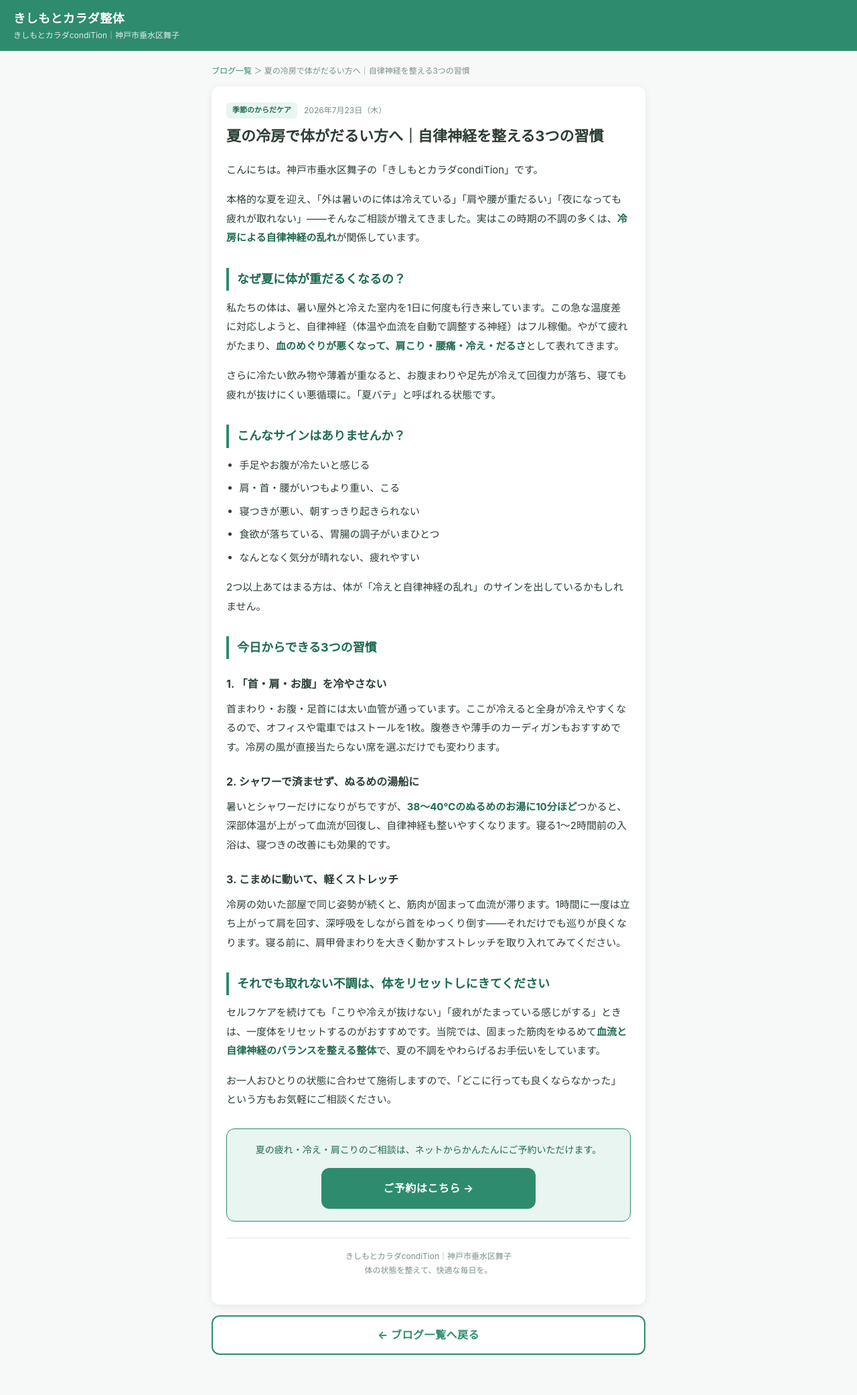
After one commit to kishimotokaradacondition-cell/kishimoto-reservation, a Flask app: page /blog/natsu-reibou-jiritsushinkei in a window 1280 px wide. The commit adds this page. Shown: the whole page at 67% size. Run offline with Flask 3, Linux system fonts and the light colour scheme.

Commit message:
Add blog feature with first seasonal article
- Add data-driven blog module (blog_posts.py) so new posts are one dict
- Add /blog index and /blog/<slug> article routes with 404 handling
- Add blog_index.html and blog_post.html templates matching site design
- Add blog styles to style.css
- Write first article on summer cooling and autonomic balance
- Add .gitignore for __pycache__ and reservation.db

Co-Authored-By: Claude Opus 4.8 <noreply@anthropic.com>
Claude-Session: https://claude.ai/code/session_01VSjAUGK34SCMRHoYLPipSJ

```diff
--- a/app.py
+++ b/app.py
@@ -10,6 +10,7 @@ from email.mime.text import MIMEText
 from email.mime.multipart import MIMEMultipart
 from datetime import datetime, date, timedelta
 from functools import wraps
+from blog_posts import get_all_posts, get_post
 
 try:
     import config as _cfg
@@ -57,6 +58,15 @@ except ImportError:
 HOLIDAY_CUTOFF = "18:00:00"
 
 DOW_JA = ["月","火","水","木","金","土","日"]
+
+
+def fmt_blog_date(date_str):
+    """YYYY-MM-DD を「2026年7月23日（木）」形式に整形"""
+    try:
+        d = date.fromisoformat(date_str)
+        return f"{d.year}年{d.month}月{d.day}日（{DOW_JA[d.weekday()]}）"
+    except Exception:
+        return date_str
 
 # サービス種別ラベル
 SERVICE_LABELS = {"seitai": "きしもとカラダ整体", "hoken": "保険診療"}
@@ -309,6 +319,21 @@ def booking_page():
 @app.route("/hoken")
 def hoken_booking_page():
     return render_template("booking.html", service="hoken")
+
+
+@app.route("/blog")
+def blog_index_page():
+    posts = get_all_posts()
+    return render_template("blog_index.html", posts=posts, fmt_date=fmt_blog_date)
+
+
+@app.route("/blog/<slug>")
+def blog_post_page(slug):
+    post = get_post(slug)
+    if not post:
+        return render_template("blog_index.html", posts=get_all_posts(),
+                               fmt_date=fmt_blog_date, not_found=True), 404
+    return render_template("blog_post.html", post=post, fmt_date=fmt_blog_date)
 
 
 @app.route("/admin")
--- /dev/null
+++ b/blog_posts.py
@@ -0,0 +1,74 @@
+# -*- coding: utf-8 -*-
+"""
+ブログ記事データ
+---------------------------------------------------------------
+新しい記事を追加するときは、このリストの先頭に dict を1つ足すだけです。
+  slug     : URL（半角英数字とハイフン）。重複しないように付けてください。
+  title    : 記事タイトル
+  date     : 公開日（YYYY-MM-DD）
+  category : カテゴリ名（任意の文字列）
+  excerpt  : 一覧に表示する要約（1〜2文）
+  body     : 本文（HTML）。<h2> <p> <ul><li> などがそのまま使えます。
+"""
+
+BLOG_POSTS = [
+    {
+        "slug": "natsu-reibou-jiritsushinkei",
+        "title": "夏の冷房で体がだるい方へ｜自律神経を整える3つの習慣",
+        "date": "2026-07-23",
+        "category": "季節のからだケア",
+        "excerpt": "「夏なのに体が冷える」「なんとなく疲れが抜けない」——その不調、冷房による自律神経の乱れかもしれません。今日から自宅でできるセルフケアを、垂水区舞子の整体院がお伝えします。",
+        "body": """
+<p>こんにちは。神戸市垂水区舞子の「きしもとカラダcondiTion」です。</p>
+<p>本格的な夏を迎え、「外は暑いのに体は冷えている」「肩や腰が重だるい」「夜になっても疲れが取れない」——そんなご相談が増えてきました。実はこの時期の不調の多くは、<strong>冷房による自律神経の乱れ</strong>が関係しています。</p>
+
+<h2>なぜ夏に体が重だるくなるの？</h2>
+<p>私たちの体は、暑い屋外と冷えた室内を1日に何度も行き来しています。この急な温度差に対応しようと、自律神経（体温や血流を自動で調整する神経）はフル稼働。やがて疲れがたまり、<strong>血のめぐりが悪くなって、肩こり・腰痛・冷え・だるさ</strong>として表れてきます。</p>
+<p>さらに冷たい飲み物や薄着が重なると、お腹まわりや足先が冷えて回復力が落ち、寝ても疲れが抜けにくい悪循環に。「夏バテ」と呼ばれる状態です。</p>
+
+<h2>こんなサインはありませんか？</h2>
+<ul>
+  <li>手足やお腹が冷たいと感じる</li>
+  <li>肩・首・腰がいつもより重い、こる</li>
+  <li>寝つきが悪い、朝すっきり起きられない</li>
+  <li>食欲が落ちている、胃腸の調子がいまひとつ</li>
+  <li>なんとなく気分が晴れない、疲れやすい</li>
+</ul>
+<p>2つ以上あてはまる方は、体が「冷えと自律神経の乱れ」のサインを出しているかもしれません。</p>
+
+<h2>今日からできる3つの習慣</h2>
+
+<h3>1. 「首・肩・お腹」を冷やさない</h3>
+<p>首まわり・お腹・足首には太い血管が通っています。ここが冷えると全身が冷えやすくなるので、オフィスや電車ではストールを1枚。腹巻きや薄手のカーディガンもおすすめです。冷房の風が直接当たらない席を選ぶだけでも変わります。</p>
+
+<h3>2. シャワーで済ませず、ぬるめの湯船に</h3>
+<p>暑いとシャワーだけになりがちですが、<strong>38〜40℃のぬるめのお湯に10分ほど</strong>つかると、深部体温が上がって血流が回復し、自律神経も整いやすくなります。寝る1〜2時間前の入浴は、寝つきの改善にも効果的です。</p>
+
+<h3>3. こまめに動いて、軽くストレッチ</h3>
+<p>冷房の効いた部屋で同じ姿勢が続くと、筋肉が固まって血流が滞ります。1時間に一度は立ち上がって肩を回す、深呼吸をしながら首をゆっくり倒す——それだけでも巡りが良くなります。寝る前に、肩甲骨まわりを大きく動かすストレッチを取り入れてみてください。</p>
+
+<h2>それでも取れない不調は、体をリセットしにきてください</h2>
+<p>セルフケアを続けても「こりや冷えが抜けない」「疲れがたまっている感じがする」ときは、一度体をリセットするのがおすすめです。当院では、固まった筋肉をゆるめて<strong>血流と自律神経のバランスを整える整体</strong>で、夏の不調をやわらげるお手伝いをしています。</p>
+<p>お一人おひとりの状態に合わせて施術しますので、「どこに行っても良くならなかった」という方もお気軽にご相談ください。</p>
+
+<div class="blog-cta">
+  <p>夏の疲れ・冷え・肩こりのご相談は、ネットからかんたんにご予約いただけます。</p>
+  <a class="btn btn-primary" href="/">ご予約はこちら →</a>
+</div>
+
+<p class="blog-signature">きしもとカラダcondiTion｜神戸市垂水区舞子<br>体の状態を整えて、快適な毎日を。</p>
+""",
+    },
+]
+
+POSTS_BY_SLUG = {p["slug"]: p for p in BLOG_POSTS}
+
+
+def get_all_posts():
+    """公開日の新しい順に記事を返す"""
+    return sorted(BLOG_POSTS, key=lambda p: p["date"], reverse=True)
+
+
+def get_post(slug):
+    """slug から記事を1件取得（無ければ None）"""
+    return POSTS_BY_SLUG.get(slug)
--- a/static/css/style.css
+++ b/static/css/style.css
@@ -389,6 +389,115 @@ a { color: var(--primary); text-decoration: none; }
 }
 #toast.show { opacity: 1; }
 
+/* ── ブログ ───────────────────────────────────────── */
+.blog-container { max-width: 680px; }
+
+.blog-list { display: flex; flex-direction: column; gap: 14px; margin-bottom: 20px; }
+
+.blog-card {
+  display: block;
+  background: var(--card);
+  border-radius: var(--radius);
+  box-shadow: var(--shadow);
+  padding: 18px 20px;
+  color: var(--text);
+  transition: transform .15s, box-shadow .15s;
+}
+.blog-card:hover { transform: translateY(-2px); box-shadow: 0 4px 18px rgba(0,0,0,.12); }
+
+.blog-card-meta {
+  display: flex;
+  align-items: center;
+  gap: 10px;
+  margin-bottom: 8px;
+  flex-wrap: wrap;
+}
+.blog-cat {
+  background: var(--primary-lt);
+  color: var(--primary-dk);
+  font-size: 11px;
+  font-weight: 700;
+  padding: 3px 9px;
+  border-radius: 6px;
+}
+.blog-date { font-size: 12px; color: var(--muted); }
+
+.blog-card-title {
+  font-size: 17px;
+  font-weight: 700;
+  color: var(--primary-dk);
+  line-height: 1.5;
+  margin-bottom: 8px;
+}
+.blog-card-excerpt {
+  font-size: 13px;
+  color: var(--muted);
+  line-height: 1.7;
+  margin-bottom: 10px;
+}
+.blog-card-more { font-size: 13px; font-weight: 700; color: var(--primary); }
+
+.blog-breadcrumb { font-size: 12px; color: var(--muted); margin-bottom: 14px; }
+.blog-breadcrumb a { color: var(--primary); }
+.blog-breadcrumb span {
+  display: inline-block;
+  max-width: 60%;
+  overflow: hidden;
+  text-overflow: ellipsis;
+  white-space: nowrap;
+  vertical-align: bottom;
+}
+
+.blog-article { padding: 24px 22px; }
+.blog-article-title {
+  font-size: 22px;
+  font-weight: 700;
+  color: var(--text);
+  line-height: 1.5;
+  margin: 10px 0 20px;
+}
+
+.blog-body { font-size: 15px; line-height: 1.9; color: var(--text); }
+.blog-body h2 {
+  font-size: 18px;
+  font-weight: 700;
+  color: var(--primary-dk);
+  margin: 30px 0 12px;
+  padding-left: 12px;
+  border-left: 4px solid var(--primary);
+}
+.blog-body h3 {
+  font-size: 16px;
+  font-weight: 700;
+  color: var(--text);
+  margin: 22px 0 8px;
+}
+.blog-body p { margin-bottom: 16px; }
+.blog-body ul { margin: 0 0 16px; padding-left: 1.3em; }
+.blog-body li { margin-bottom: 6px; }
+.blog-body strong { color: var(--primary-dk); font-weight: 700; }
+
+.blog-cta {
+  background: var(--primary-lt);
+  border: 1.5px solid var(--primary);
+  border-radius: 12px;
+  padding: 18px;
+  margin: 28px 0 20px;
+  text-align: center;
+}
+.blog-cta p { font-size: 14px; margin-bottom: 14px; color: var(--primary-dk); }
+.blog-cta .btn { max-width: 320px; margin: 0 auto; }
+
+.blog-signature {
+  font-size: 12px;
+  color: var(--muted);
+  text-align: center;
+  line-height: 1.8;
+  margin-top: 24px;
+  padding-top: 16px;
+  border-top: 1px solid var(--border);
+}
+
 /* ── レスポンシブ ─────────────────────────────────── */
 @media (max-width: 400px) {
   .time-grid { grid-template-columns: repeat(2, 1fr); }
--- /dev/null
+++ b/templates/blog_post.html
@@ -0,0 +1,41 @@
+<!DOCTYPE html>
+<html lang="ja">
+<head>
+<meta charset="UTF-8">
+<meta name="viewport" content="width=device-width, initial-scale=1.0">
+<title>{{ post.title }} | きしもとカラダcondiTion</title>
+<meta name="description" content="{{ post.excerpt }}">
+<link rel="stylesheet" href="/static/css/style.css">
+</head>
+<body>
+
+<header class="site-header">
+  <div>
+    <div class="logo">きしもとカラダ整体</div>
+    <div class="subtitle">きしもとカラダcondiTion｜神戸市垂水区舞子</div>
+  </div>
+</header>
+
+<div class="container blog-container">
+
+  <nav class="blog-breadcrumb">
+    <a href="/blog">ブログ一覧</a> ＞ <span>{{ post.title }}</span>
+  </nav>
+
+  <article class="card blog-article">
+    <div class="blog-card-meta">
+      <span class="blog-cat">{{ post.category }}</span>
+      <span class="blog-date">{{ fmt_date(post.date) }}</span>
+    </div>
+    <h1 class="blog-article-title">{{ post.title }}</h1>
+    <div class="blog-body">
+      {{ post.body|safe }}
+    </div>
+  </article>
+
+  <a class="btn btn-outline" href="/blog">← ブログ一覧へ戻る</a>
+
+</div>
+
+</body>
+</html>
```
Also changed, not shown: templates/blog_index.html (added, +51 -0 lines), 1 other file.
